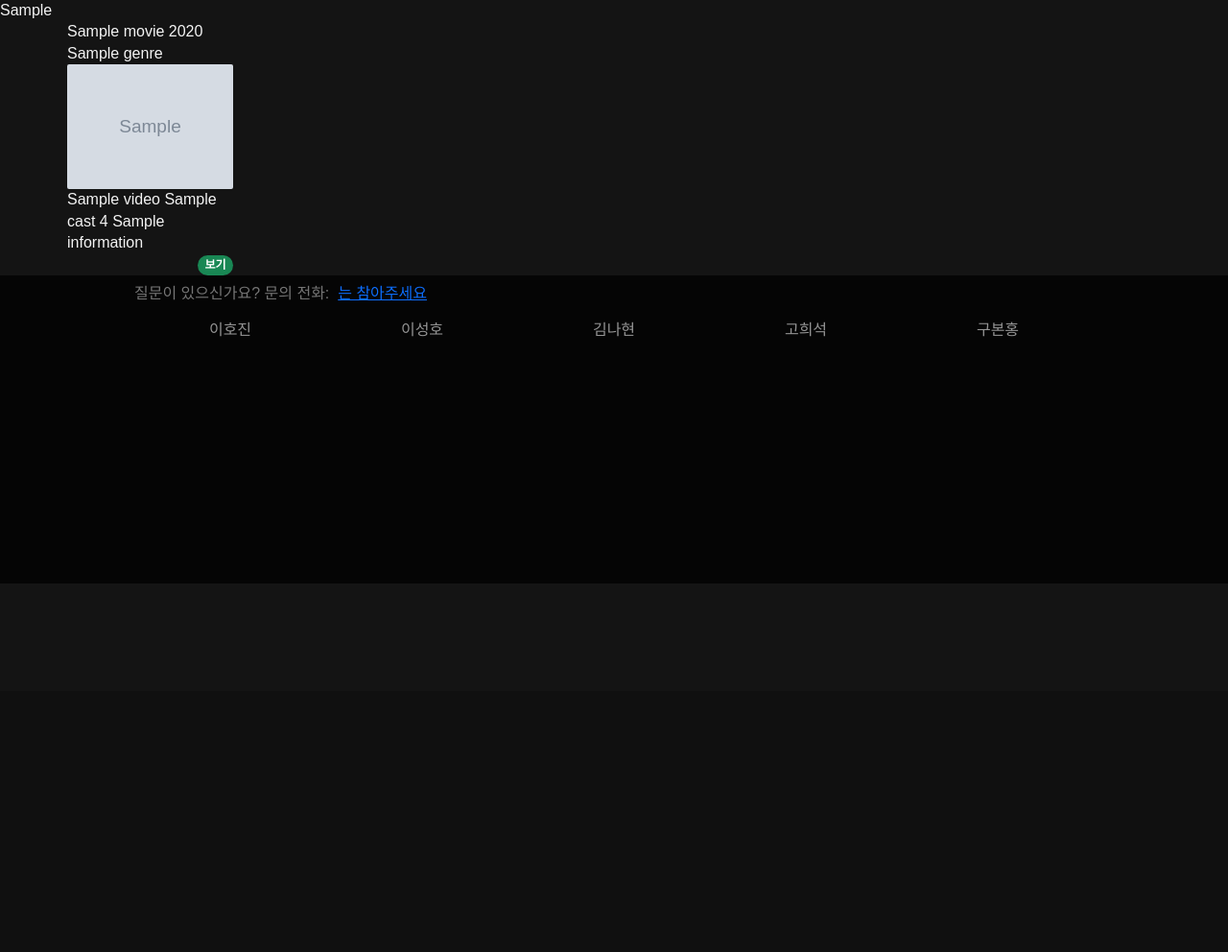
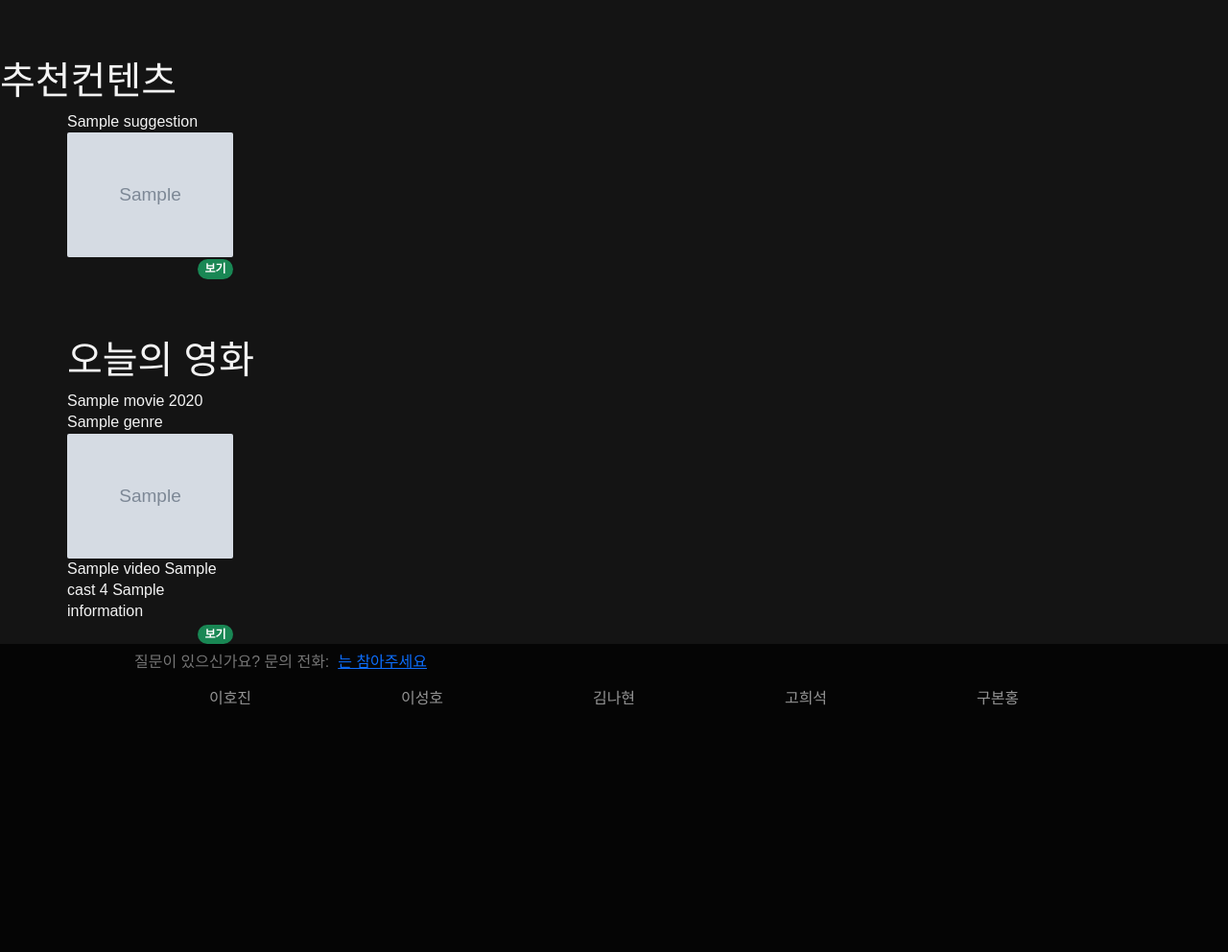
Before and after one commit to bolonge/green_cinema, a Django app: template green_cinema/templates/movie/main.html in a window 1280 px wide. Shown: the part 80-1072 px from the top of the page at 96% size. Before the commit the page ends 431 px from the top, so only its background shows below. Run offline with Django 4.2, Linux system fonts and the light colour scheme; the template is opened without the code that fills it: most values are stand-ins (such as "Sample title", 1, 10 or a date in 2020); grey boxes marked "Sample" are stand-in pictures.

Commit message:
edit main.html

```diff
--- a/green_cinema/templates/movie/main.html
+++ b/green_cinema/templates/movie/main.html
@@ -1,11 +1,24 @@
 {% extends 'index.html' %}
 {% load static %}
 {% block content %}
-    <!-- MAIN CONTAINER -->
-    {{ suggestion_list }}
+    <h1>추천컨텐츠</h1>
     <section class="main-container">
         <div class="location" id="home">
+        <div class="box">
+            {% for i in suggestion_list %}
+                    <div>
+                        {{ i.title }}
+                        <a><img src="{{ i.image }}" alt="text"></a>
+                        <div style="text-align: right">
+                            <a href="/contents/{{ i.id }}">
+                                <span class="badge rounded-pill bg-success">보기</span>
+                            </a>
+                        </div>
+                    </div>
 
+            {% endfor %}
+        </div>
+            <h1>오늘의 영화</h1>
             <div class="box">
                 {% for mv in movie %}
                     <div>
@@ -27,5 +40,5 @@
             </div>
         </div>
     </section>
-    <!-- END OF MAIN CONTAINER -->
+
 {% endblock %}
```
Also changed, not shown: green_cinema/static/data/ratings (1).csv.
